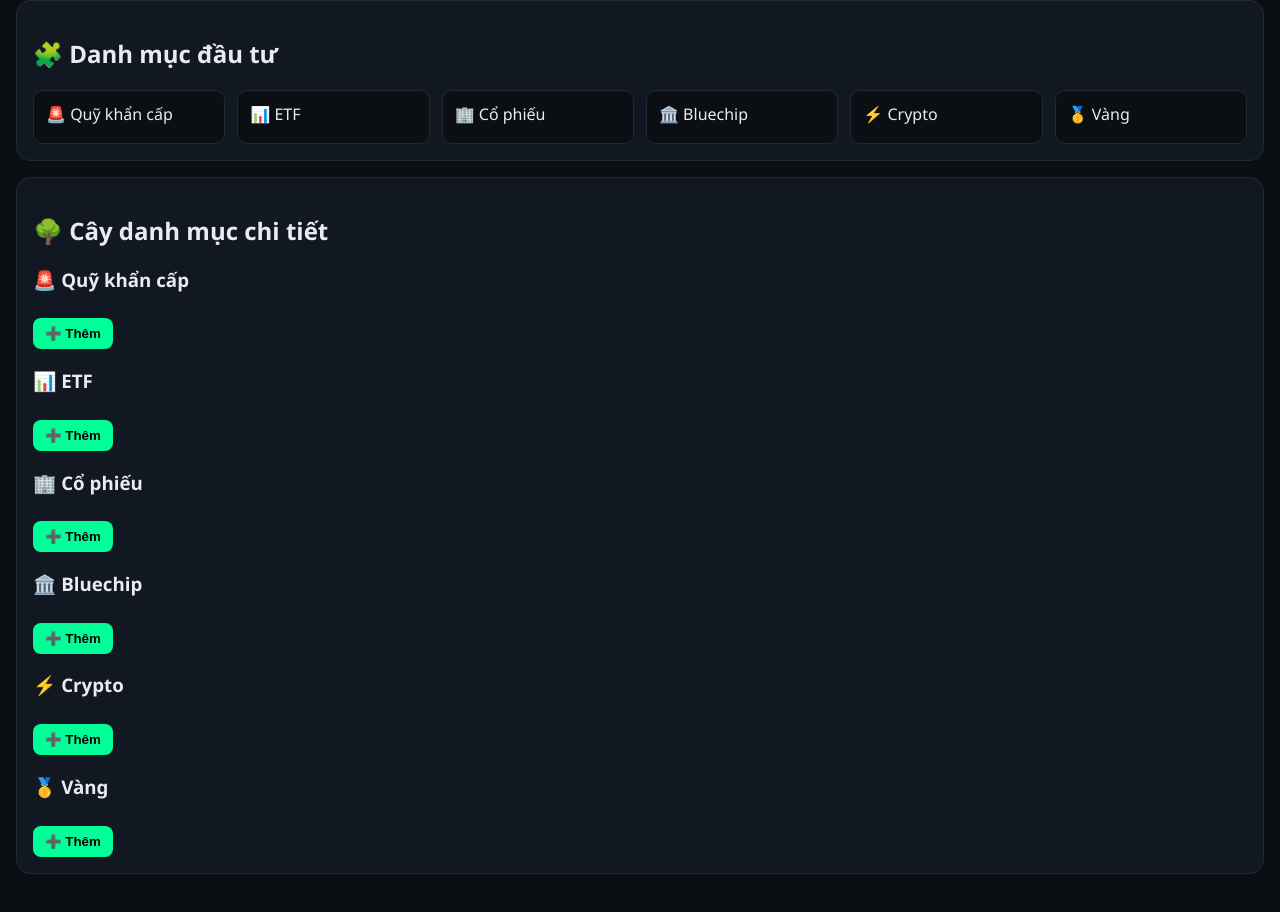
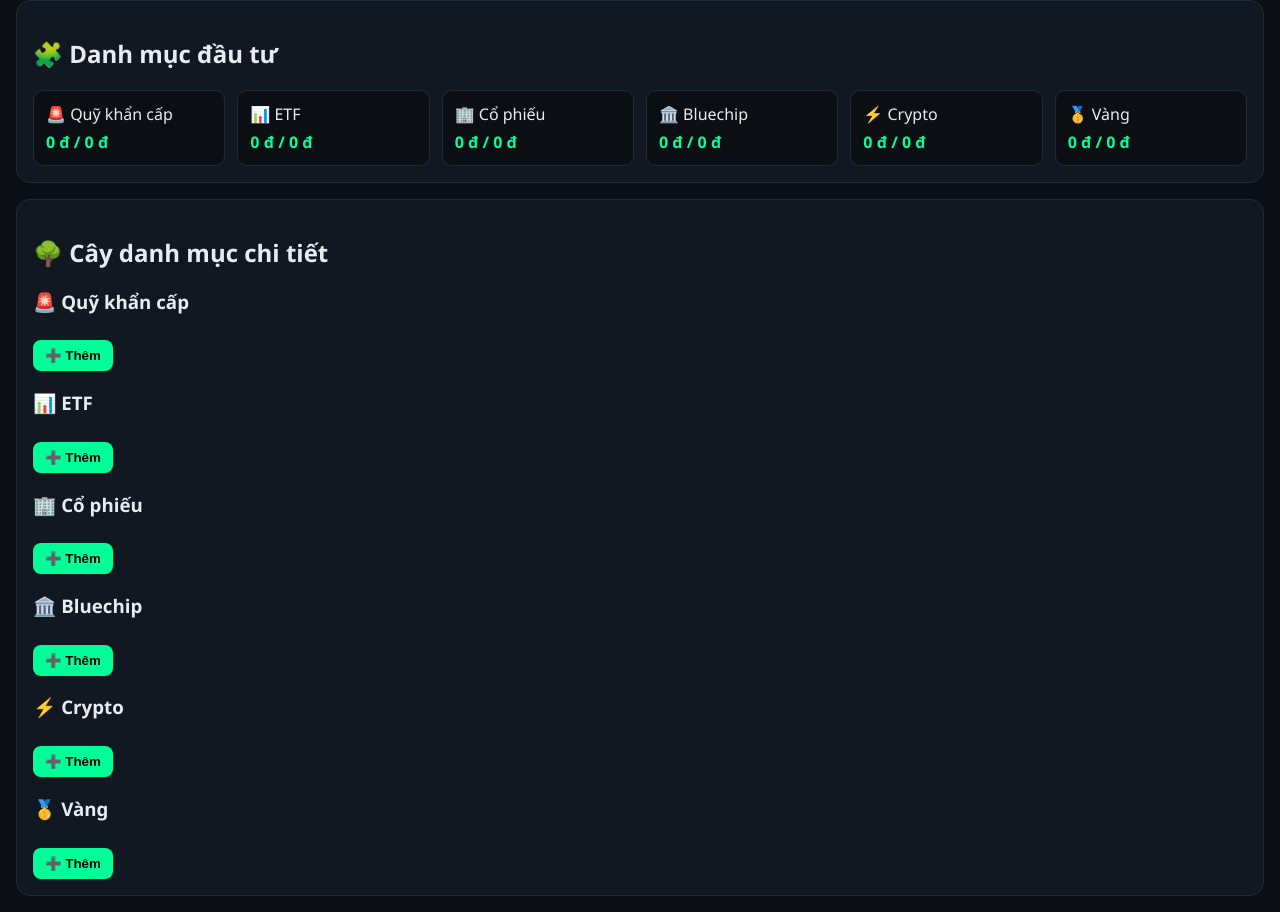
Before and after one commit to S4n-owner/gift, a plain HTML site: page pages/all.html in a window 1280 px wide. Shown: the part 1009-1921 px from the top of the page. Before the commit the page ends 1899 px from the top, so only its background shows below. Drawn offline with Linux system fonts and the light colour scheme.

Commit message:
Update all.html

```diff
--- a/pages/all.html
+++ b/pages/all.html
@@ -190,14 +190,16 @@ function renderWealth(){
 
   const selfSum=selfItems.reduce((s,i)=>s+Number(i.money||0),0);
   selfTotal.innerText=f(selfSum);
-  selfWarn.innerText = selfSum>fund60v ? "⚠️ Vượt "+f(selfSum-fund60v) : "";
+  // Cập nhật để fix lỗi JS: fund60v không tồn tại
+  selfWarn.innerText = selfSum>fund90v ? "⚠️ Vượt "+f(selfSum-fund90v) : "";
 
   const invest = total*0.9;
   investTotal.innerText=f(invest);
 
+  // CẬP NHẬT YÊU CẦU: Mỗi danh mục chiếm 15% tổng quỹ đầu tư (6 x 15% = 90% vừa đủ)
   const limits={
-    emergency:invest*0.20, etf:invest*0.20, stock:invest*0.15,
-    bluechip:invest*0.20, crypto:invest*0.10, gold:invest*0.15
+    emergency:invest*0.15, etf:invest*0.15, stock:invest*0.15,
+    bluechip:invest*0.15, crypto:invest*0.15, gold:invest*0.15
   };
 
   for(let k of keys){
```
